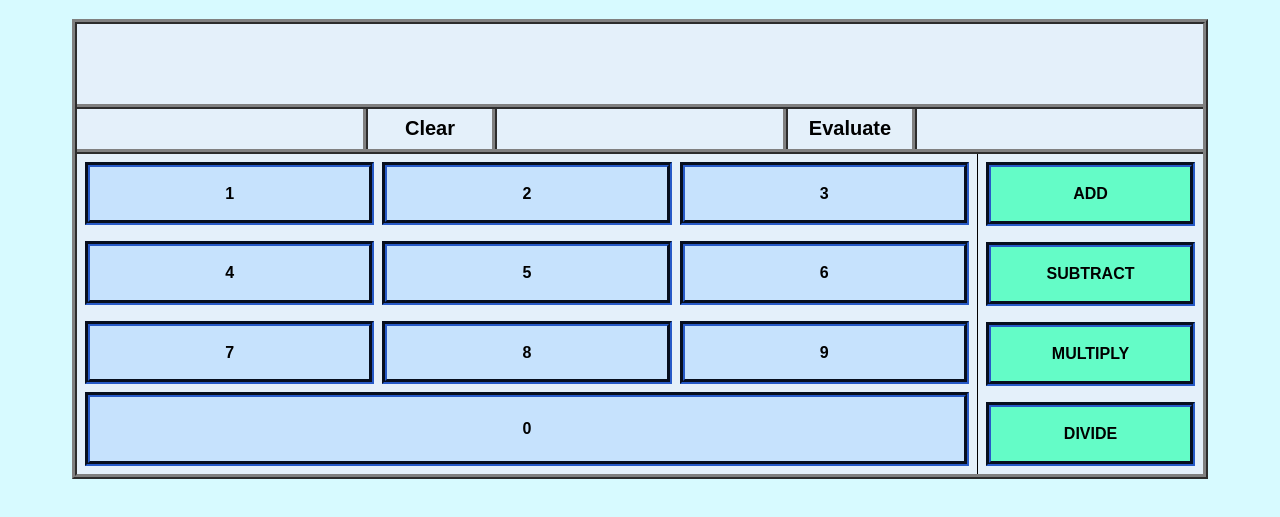
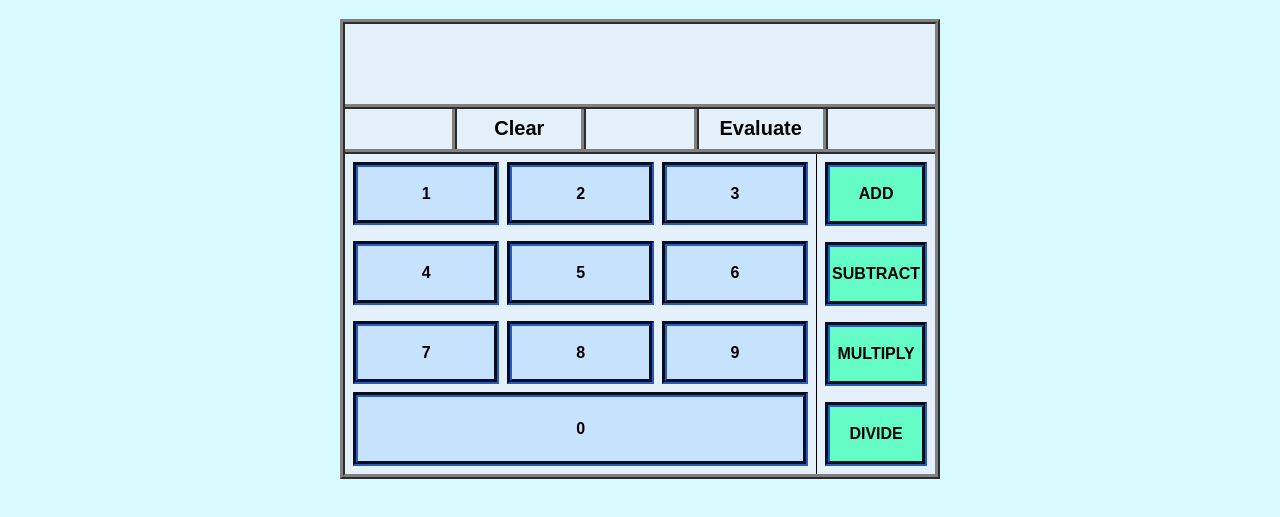
Before and after one commit to BhavyaFCHS/calculator, a plain HTML site: page index.html in a window 1280 px wide. Shown: the part 61-578 px from the top of the page. Drawn offline with Linux system fonts and the light colour scheme.

Commit message:
resized calculator to be square

```diff
--- a/style.css
+++ b/style.css
@@ -8,8 +8,9 @@ h1 {
 }
 
 .container {
-    display: flex;
-    margin: 0px 64px;
+    width: 600px;
+    height: 400px;
+    margin: 0 auto;
 }
 
 .options {
@@ -36,7 +37,6 @@ h1 {
 .calculator {
     border: 5px ridge gray;
     background-color: rgb(228, 240, 250);
-    flex: 1;
 }
 
 .display {
```
